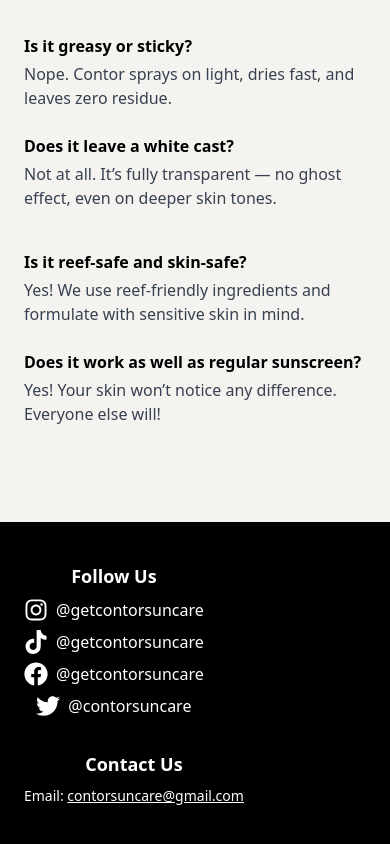
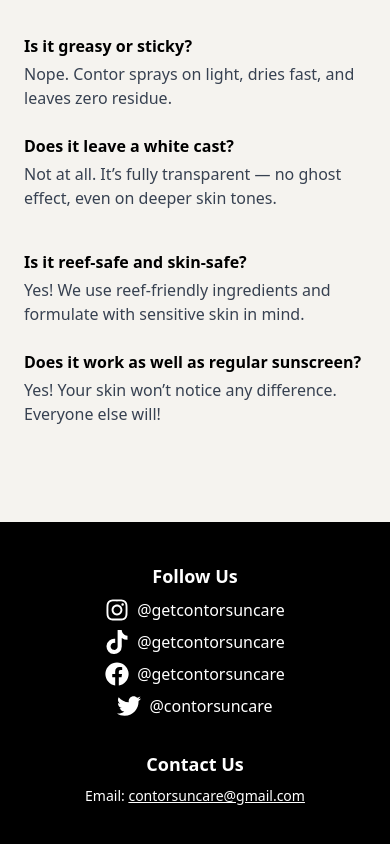
Before and after one commit to ryanconnors1/contor-suncare, a React (Vite) app: page / in a window 390 px wide. Shown: the part 4664-5508 px from the top of the page. Built offline with nearby package versions, Linux system fonts and the light colour scheme.

Commit message:
mobile footer spacing

```diff
--- a/src/components/Footer.jsx
+++ b/src/components/Footer.jsx
@@ -7,7 +7,7 @@
       id="footer"
       className="mt-24 w-full bg-black text-white py-10 px-6"
     >
-      <div className="max-w-4xl mx-auto flex flex-col md:flex-row justify-center items-start gap-x-64 gap-y-8 text-center md:text-left">
+      <div className="max-w-4xl mx-auto flex flex-col md:flex-row items-center md:items-start justify-center gap-8 text-center md:text-left">
         {/* Socials Section */}
         <div className="flex flex-col items-center md:items-start space-y-2">
           <h4 className="text-lg font-semibold">Follow Us</h4>
```
